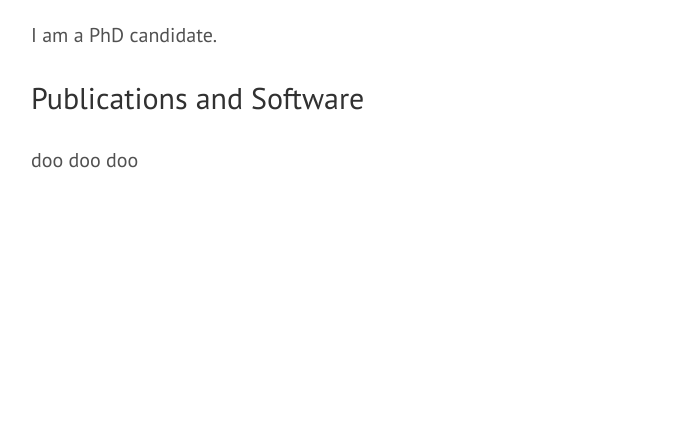
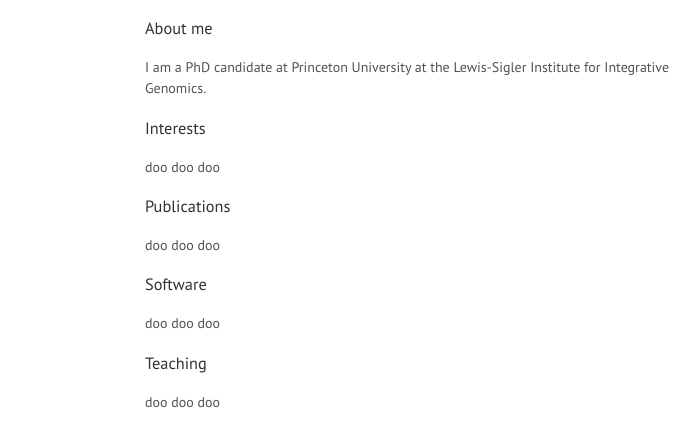
Before and after one commit to whao89/whao89.github.io, a Jekyll site: the page built from index.md, in a window 1280 px wide. Shown: the top 447 px of the page, without its empty margins (229-929 px from the left). Built offline with Jekyll 4.4.1, drawn with Linux system fonts in a browser that asks for light colours; our own code applies the rules of GitHub Pages for plain Markdown files.

Commit message:
smaller font

```diff
--- a/css/style.scss
+++ b/css/style.scss
@@ -4,7 +4,7 @@
 
 html {
   font-family: "PT Sans", Helvetica, Arial, sans-serif;
-  font-size: 20px;
+  font-size: 14px;
   line-height: 1.5;
 }
 
--- a/index.md
+++ b/index.md
@@ -2,8 +2,23 @@
 layout: default
 ---
 
-I am a PhD candidate.
+### About me
 
-## Publications and Software
+I am a PhD candidate at Princeton University at the Lewis-Sigler Institute for Integrative Genomics.
+
+
+### Interests
 
 doo doo doo
+
+### Publications
+
+doo doo doo
+
+### Software
+
+doo doo doo
+
+### Teaching
+
+doo doo doo
```
Also changed, not shown: wei.jpg (deleted).
